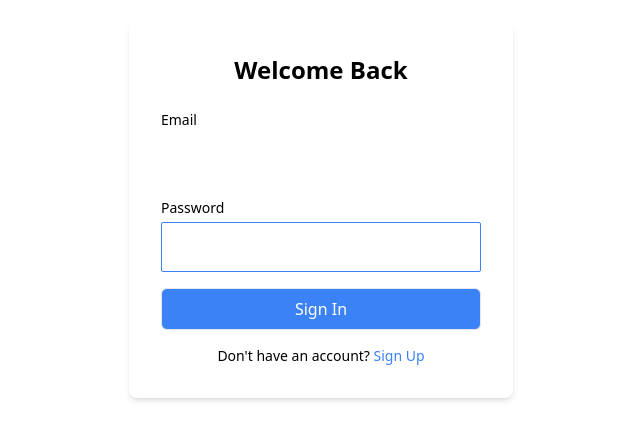
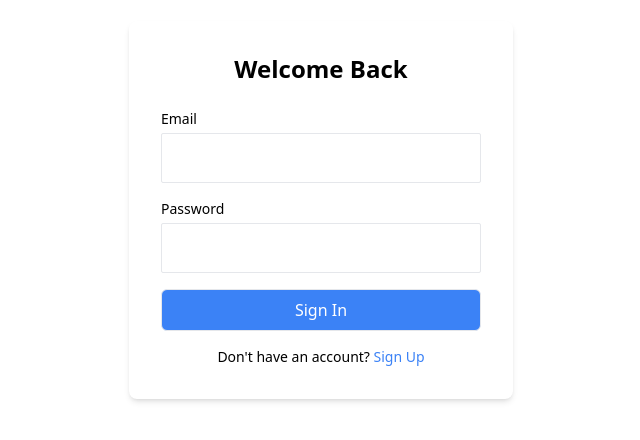
Before and after one commit to codersudhir/fullstack-crup-app-node-react, a React (Vite) app in the folder Frontend/: page /auth in a window 1280 px wide. Shown: the part 190-630 px from the top of the page, without its empty margins (319-959 px from the left). Built offline with nearby package versions, Linux system fonts and the light colour scheme.

Commit message:
fix issues

```diff
--- a/Frontend/src/component/Auth.tsx
+++ b/Frontend/src/component/Auth.tsx
@@ -63,7 +63,7 @@ const Auth = () => {
               type="email"
               value={email}
               onChange={(e) => setEmail(e.target.value)}
-              className="mt-1 block w-full rounded-sm border-blue-500 focus:ring-blue-500 px-3 py-3"
+              className="mt-1 block w-full rounded-sm border ring-blue-500 px-3 py-3"
               required
             />
           </div>
@@ -73,7 +73,7 @@ const Auth = () => {
               type="password"
               value={password}
               onChange={(e) => setPassword(e.target.value)}
-              className="mt-1 block w-full rounded-sm border border-blue-500 focus:ring-blue-500 px-3 py-3"
+              className="mt-1 block w-full rounded-sm border ring-blue-500 px-3 py-3"
               required
             />
           </div>
```
